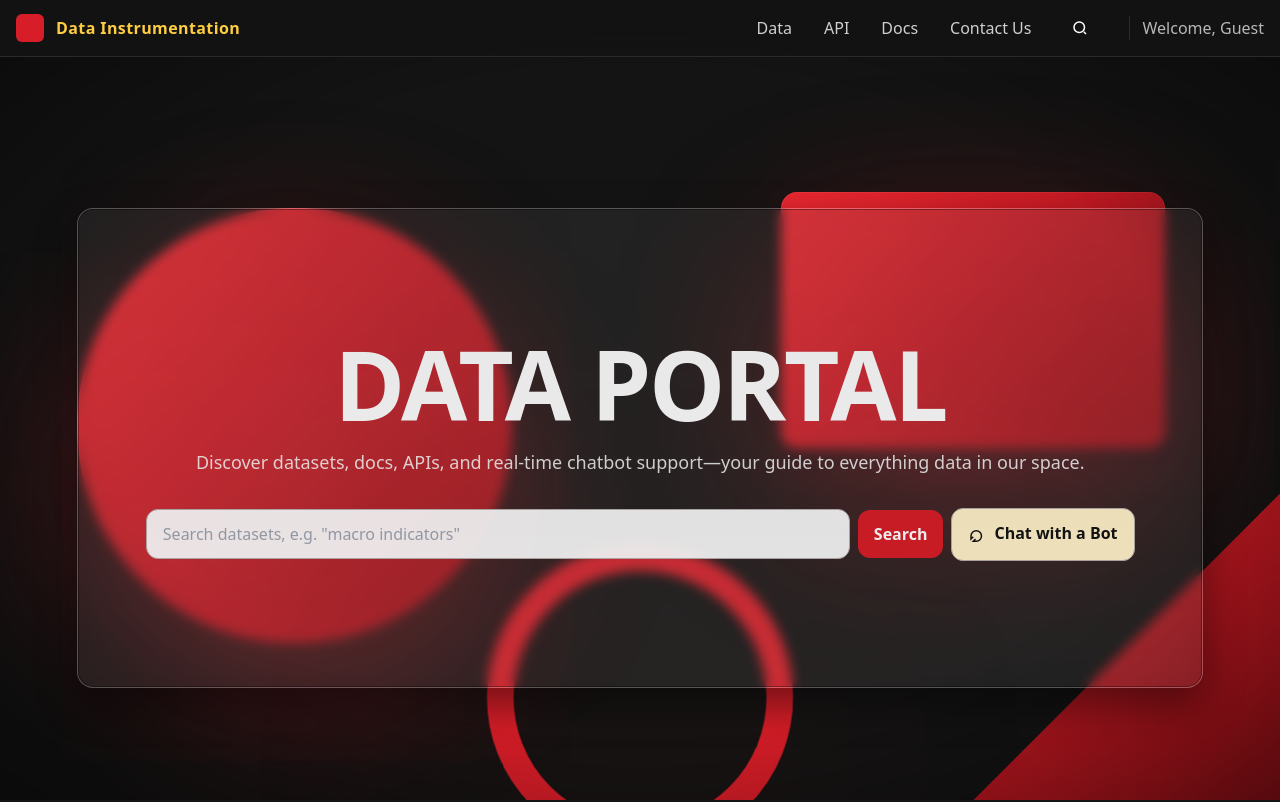
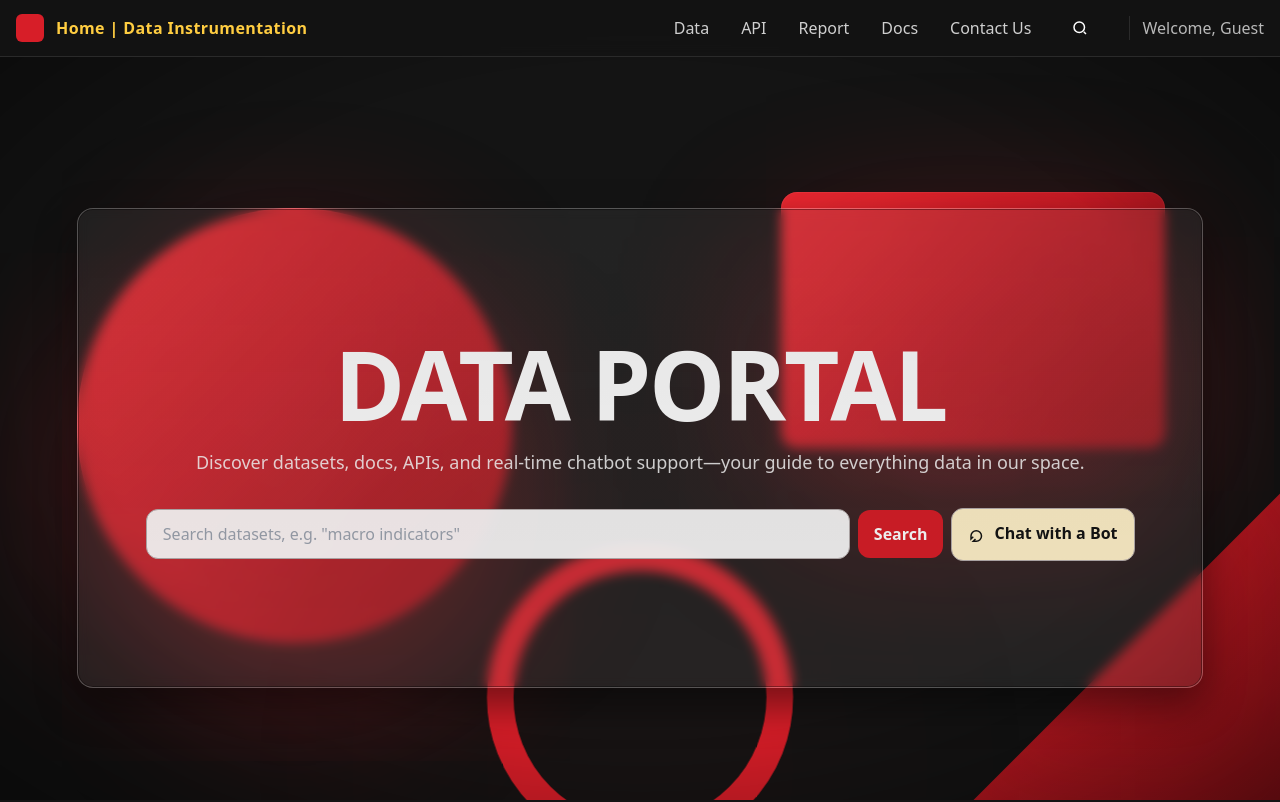
Before and after one commit to drsharice/data-portal, a React (Vite) app: page / in a window 1280 px wide. Shown: the top 802 px of the page. Built offline with nearby package versions, Linux system fonts and the light colour scheme; the HTML template or start-up script is replaced by a standard one.

Commit message:
Intial commit for Azure Static Web App

```diff
--- a/src/components/Navbar.tsx
+++ b/src/components/Navbar.tsx
@@ -29,13 +29,14 @@ export default function Navbar() {
           {/* Brand (flush-left) */}
           <Link to="/" className={`flex items-center gap-3 ${brandColor}`}>
             <div className="h-7 w-7 rounded-md bg-brand-red" aria-hidden="true" />
-            <span className="font-semibold tracking-wide">Data Instrumentation</span>
+            <span className="font-semibold tracking-wide">Home | Data Instrumentation</span>
           </Link>
 
           {/* Desktop nav */}
           <nav className="hidden md:flex items-center gap-6 md:gap-8">
             <NavLink to="/data" className={({isActive}) => `${linkBase} ${isActive?active:idle}`}>Data</NavLink>
             <NavLink to="/apis" className={({isActive}) => `${linkBase} ${isActive?active:idle}`}>API</NavLink>
+            <NavLink to="/analytics" className={({isActive}) => `${linkBase} ${isActive?active:idle}`}>Report</NavLink>
             <NavLink to="/docs" className={({isActive}) => `${linkBase} ${isActive?active:idle}`}>Docs</NavLink>
             <NavLink to="/contact" className={({isActive}) => `${linkBase} ${isActive?active:idle}`}>Contact Us</NavLink>
 
```
